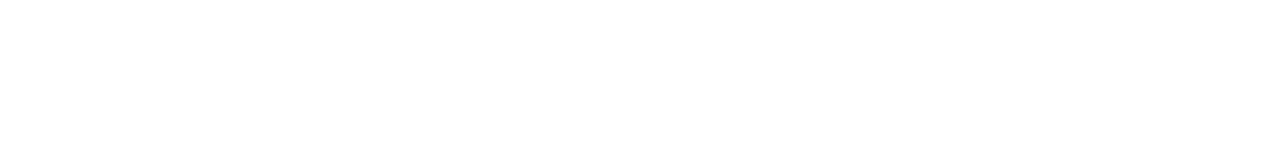
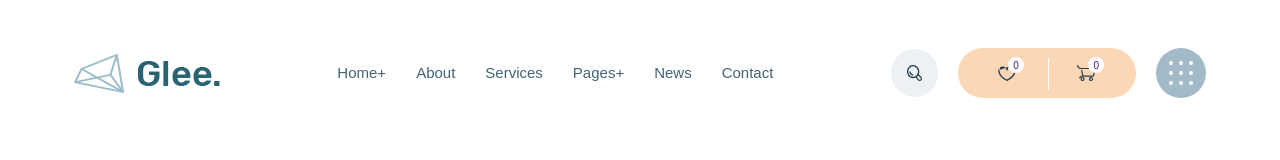
Before and after one commit to Danterian/Glee, a website: page app/index.html in a window 1280 px wide. Drawn offline with nearby package versions, Linux system fonts and the light colour scheme; files that its build step writes are made by us from their sources.

Commit message:
header complete

```diff
--- a/app/index.html
+++ b/app/index.html
@@ -5,17 +5,73 @@
     <meta charset="UTF-8">
     <meta http-equiv="X-UA-Compatible" content="IE=edge">
     <meta name="viewport" content="width=device-width, initial-scale=1.0">
-    <link rel="preconnect" href="https://fonts.googleapis.com">
-    <link rel="preconnect" href="https://fonts.gstatic.com" crossorigin>
-    <link
-        href="https://fonts.googleapis.com/css2?family=DM+Sans:wght@400;500;700&family=Poppins:wght@700&family=Rubik:wght@400;500&display=swap"
-        rel="stylesheet">
     <link rel="stylesheet" href="css/style.min.css">
-    <title>Title</title>
+    <title>Glee</title>
 </head>
 
 <body>
+    <header class="header">
+        <div class="container">
+            <div class="header__inner">
 
+                <a class="logo" href="#">
+                    <img class="logo__img" src="images/Glee_logo.jpg" alt="logo">
+                </a>
+
+                <nav class="menu">
+                    <ul class="menu__list">
+                        <li class="menu__list-item">
+                            <a class="menu__list-link" href="#">Home+</a>
+                        </li>
+                        <li class="menu__list-item">
+                            <a class="menu__list-link" href="#">About</a>
+                        </li>
+                        <li class="menu__list-item">
+                            <a class="menu__list-link" href="#">Services</a>
+                        </li>
+                        <li class="menu__list-item">
+                            <a class="menu__list-link" href="#">Pages+</a>
+                        </li>
+                        <li class="menu__list-item">
+                            <a class="menu__list-link" href="#">News</a>
+                        </li>
+                        <li class="menu__list-item">
+                            <a class="menu__list-link" href="#">Contact</a>
+                        </li>
+                    </ul>
+                </nav>
+
+                <div class="user-nav">
+                    <a class="user-nav__link" href="#">
+                        <img class="user-nav__link-img" src="images/icon_search.svg" alt="search icon">
+                    </a>
+                    <div class="box-items">
+                        <a class="box-items__link" href="">
+                            <img class="box-items__img" src="images/icon_heart.svg" alt="heart icon">
+                            <span class="box-items__num">0</span>
+                        </a>
+                        <a class="box-items__link" href="">
+                            <img class="box-items__img" src="images/icon_cart.svg" alt="cart icon">
+                            <span class="box-items__num">0</span>
+                        </a>
+                    </div>
+                    <button class="user-nav__btn">
+                        <span class="user-nav__btn-span"></span>
+                        <span class="user-nav__btn-span"></span>
+                        <span class="user-nav__btn-span"></span>
+                        <span class="user-nav__btn-span"></span>
+                        <span class="user-nav__btn-span"></span>
+                        <span class="user-nav__btn-span"></span>
+                        <span class="user-nav__btn-span"></span>
+                        <span class="user-nav__btn-span"></span>
+                        <span class="user-nav__btn-span"></span>
+                    </button>
+                </div>
+            </div>
+        </div>
+    </header>
 </body>
 
+<script src="js/main.min.js"></script>
+
 </html>
--- a/app/scss/_fonts.scss
+++ b/app/scss/_fonts.scss
@@ -0,0 +1,10 @@
+
+@font-face {
+    font-family: 'Rubik-Medium', sans-serif;
+    font-weight: 500;
+    font-style: normal;
+    src: local('Rubik-Medium'),
+        url('../fonts/Rubik-Medium.woff2') format('woff2'),
+        url('../fonts/Rubik-Medium.woff') format('woff');
+    font-display: swap;
+}
--- a/app/scss/_global.scss
+++ b/app/scss/_global.scss
@@ -1,53 +1,11 @@
-html {
-    box-sizing: border-box;
+body {
+    color: $default;
+    font-size: 16px;
+    line-height: 21px;
 }
 
-*,
-*::after,
-*::before {
-    box-sizing: inherit;
+.container {
+    max-width: 1800px;
+    padding: 0 15px;
+    margin: 0 auto;
 }
-
-ul[class],
-ol[class] {
-    padding: 0;
-}
-
-body,
-h1,
-h2,
-h3,
-h4,
-h5,
-h6,
-p,
-ul[class],
-ol[class],
-li,
-figure,
-figcaption,
-blockquote,
-dl,
-dd {
-    margin: 0;
-}
-
-ul[class]{
-    list-style: none;
-}
-
-img {
-    max-width: 100%;
-    display: block;
-}
-
-input,
-button,
-textarea,
-select {
-    font: inherit;
-}
-
-a {
-    text-decoration: none;
-}
--- a/app/scss/_vars.scss
+++ b/app/scss/_vars.scss
@@ -0,0 +1,8 @@
+$default: #243f4d;
+$header: #436372;
+$accent: #fcd7b6;
+
+%rubik-500 {
+    font-family: 'Rubik-Medium', sans-serif;
+    font-weight: 500;
+}
--- a/app/scss/style.scss
+++ b/app/scss/style.scss
@@ -3,7 +3,110 @@
 @import 'reset';
 @import 'global';
 
+.header {
+    padding: 48px 0;
+    @extend %rubik-500;
+
+    &__inner {
+        display: flex;
+        justify-content: space-around;
+        align-items: center;
+    }
+}
+
+.menu {
+    font-size: 15px;
+    line-height: 12px;
+
+    &__list {
+        display: flex;
+    }
+
+    &__list-item+.menu__list-item {
+        margin-left: 30px;
+    }
+
+    &__list-link {
+        color: $header;
+    }
+}
+
+.user-nav {
+    display: flex;
+    align-items: center;
+
+    &__link {
+        background-color: #edf1f4;
+        border-radius: 50%;
+        padding: 16px;
+    }
+
+    &__btn {
+        width: 50px;
+        height: 50px;
+        margin-left: 20px;
+        border-radius: 50px;
+        background-color: #a3bbc8;
+        border: none;
+        display: flex;
+        flex-wrap: wrap;
+        justify-content: center;
+        padding: 10px;
+        align-items: center;
+        cursor: pointer;
+    }
+
+    &__btn-span {
+        display: block;
+        background-color: white;
+        width: 4px;
+        height: 4px;
+        margin-right: 3px;
+        margin-left: 3px;
+        border-radius: 50%;
+    }
+}
+
+.box-items {
+    display: flex;
+    justify-content: space-between;
+    align-items: center;
+    padding: 8px 40px;
+    background-color: $accent;
+    width: 178px;
+    margin-left: 20px;
+    border-radius: 25px;
+    height: 50px;
 
 
+    &__link {
+        position: relative;
+    }
+
+    &__link:first-child::after {
+        content: "";
+        position: absolute;
+        width: 1px;
+        height: 32px;
+        left: 50px;
+        top: -7px;
+        background-color: white;
+    }
+
+    &__num {
+        position: absolute;
+        width: 16px;
+        height: 16px;
+        border-radius: 50%;
+        background-color: white;
+        font-size: 10px;
+        text-align: center;
+        line-height: 17px;
+        top: -8px;
+        right: -8px;
+    }
+
+
+}
 
 @import 'media';
```
Also changed, not shown: app/fonts/Rubik-Medium.woff (added), app/fonts/Rubik-Medium.woff2 (added), app/images/Glee_logo.jpg (added), app/images/icon_cart.svg (renamed from app/images/header_images/icon_cart.svg), app/images/icon_heart.svg (renamed from app/images/header_images/icon_heart.svg), app/images/icon_search.svg (renamed from app/images/header_images/icon_search.svg), app/images/logo.svg (renamed from app/images/header_images/logo.svg).
